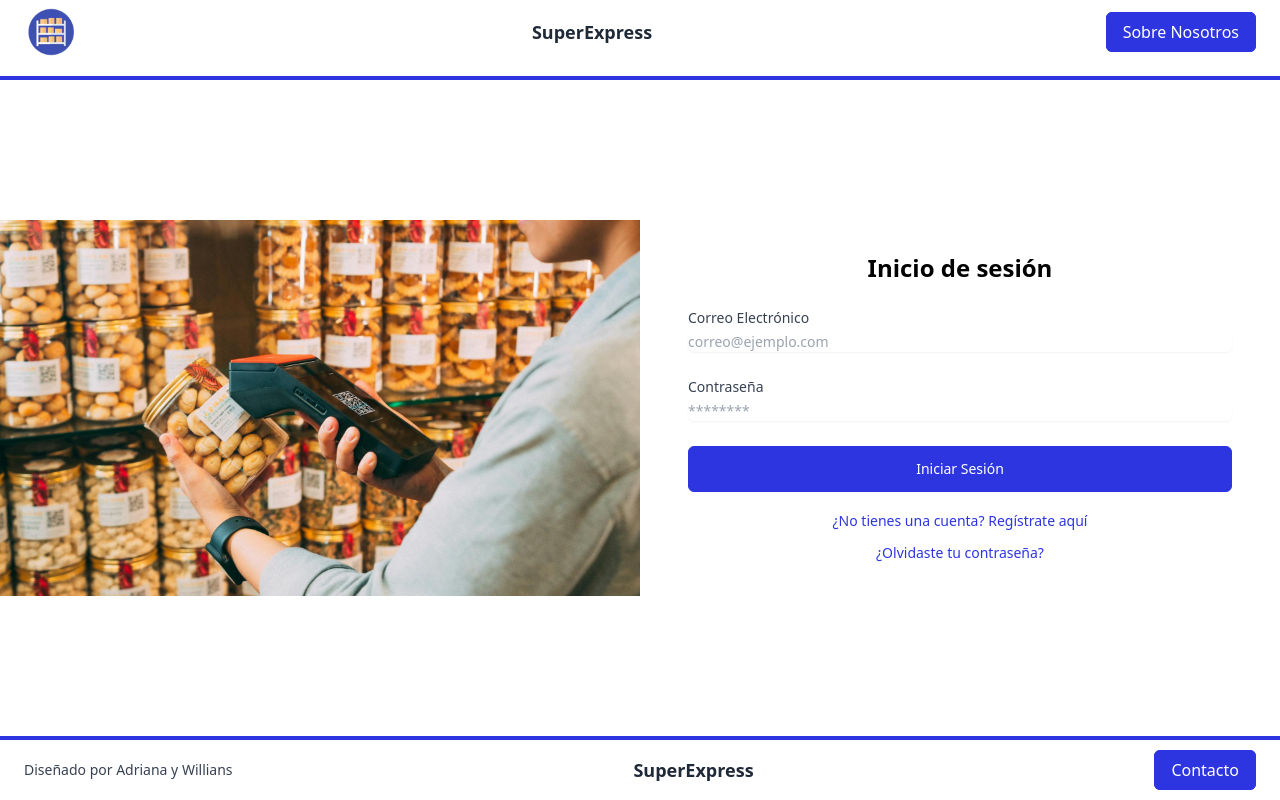
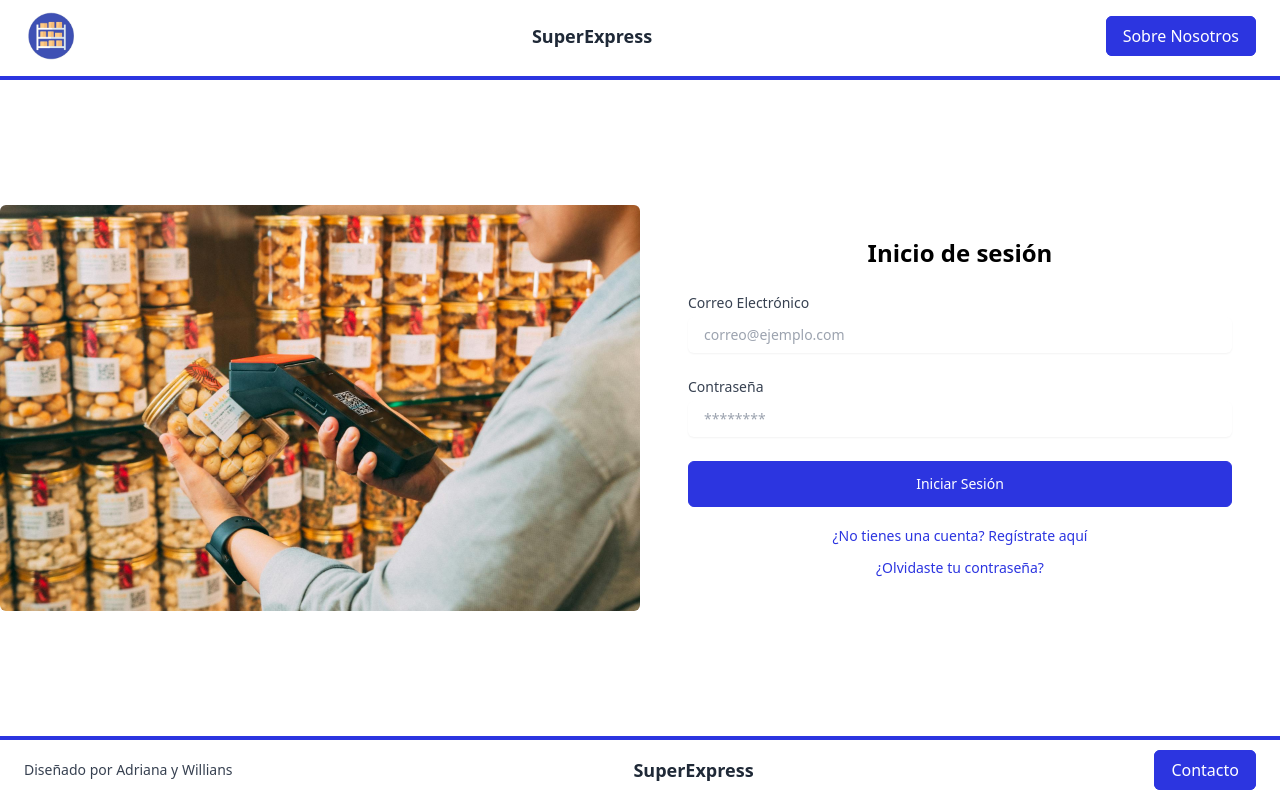
Before and after one commit to Willians-Dev/superexpress, a React (Vite) app in the folder FRONTEND/: page / in a window 1280 px wide. Built offline with nearby package versions, Linux system fonts and the light colour scheme.

Commit message:
fix: cambio en estilos frontend

```diff
--- a/FRONTEND/src/components/Header.jsx
+++ b/FRONTEND/src/components/Header.jsx
@@ -4,7 +4,7 @@ import { Link } from 'react-router-dom';
 const Header = () => {
   return (
     <header className="bg-white border-b-4 border-[#2C35E0FF] min-h-[80px]">
-      <div className="container mx-auto flex justify-between items-center py-2 px-6">
+      <div className="container mx-auto flex justify-between items-center py-3 px-6">
         {/* Logo on the left */}
         <div className="flex items-center">
           <img src="/logo.jpg" alt="Logo" className="h-auto max-h-12 w-auto" /> {/* Nueva ruta de la imagen */}
--- a/FRONTEND/src/components/LoginInfo.jsx
+++ b/FRONTEND/src/components/LoginInfo.jsx
@@ -6,7 +6,7 @@ const LoginInfo = () => {
       <img
         alt="background"
         src="/login.jpg" // Cambia la ruta a la imagen ubicada en 'FRONTEND/public'
-        className="absolute inset-0 h-full w-full object-cover"
+        className="absolute inset-0 h-full w-full object-cover rounded-md"
       />
     </aside>
   );
--- a/FRONTEND/src/pages/LoginPage.jsx
+++ b/FRONTEND/src/pages/LoginPage.jsx
@@ -60,7 +60,7 @@ const LoginPage = () => {
                     type="email"
                     id="Email"
                     name="email"
-                    className="mt-1 w-full rounded-md border-gray-200 bg-white text-sm text-gray-700 shadow-sm"
+                    className="mt-1 w-full rounded-md border-gray-200 bg-white text-sm text-gray-700 shadow-sm px-4 py-2"
                     placeholder="correo@ejemplo.com"
                     value={email}
                     onChange={(e) => setEmail(e.target.value)}
@@ -75,7 +75,7 @@ const LoginPage = () => {
                     type="password"
                     id="Password"
                     name="password"
-                    className="mt-1 w-full rounded-md border-gray-200 bg-white text-sm text-gray-700 shadow-sm"
+                    className="mt-1 w-full rounded-md border-gray-200 bg-white text-sm text-gray-700 shadow-sm px-4 py-2"
                     placeholder="********"
                     value={password}
                     onChange={(e) => setPassword(e.target.value)}
```
